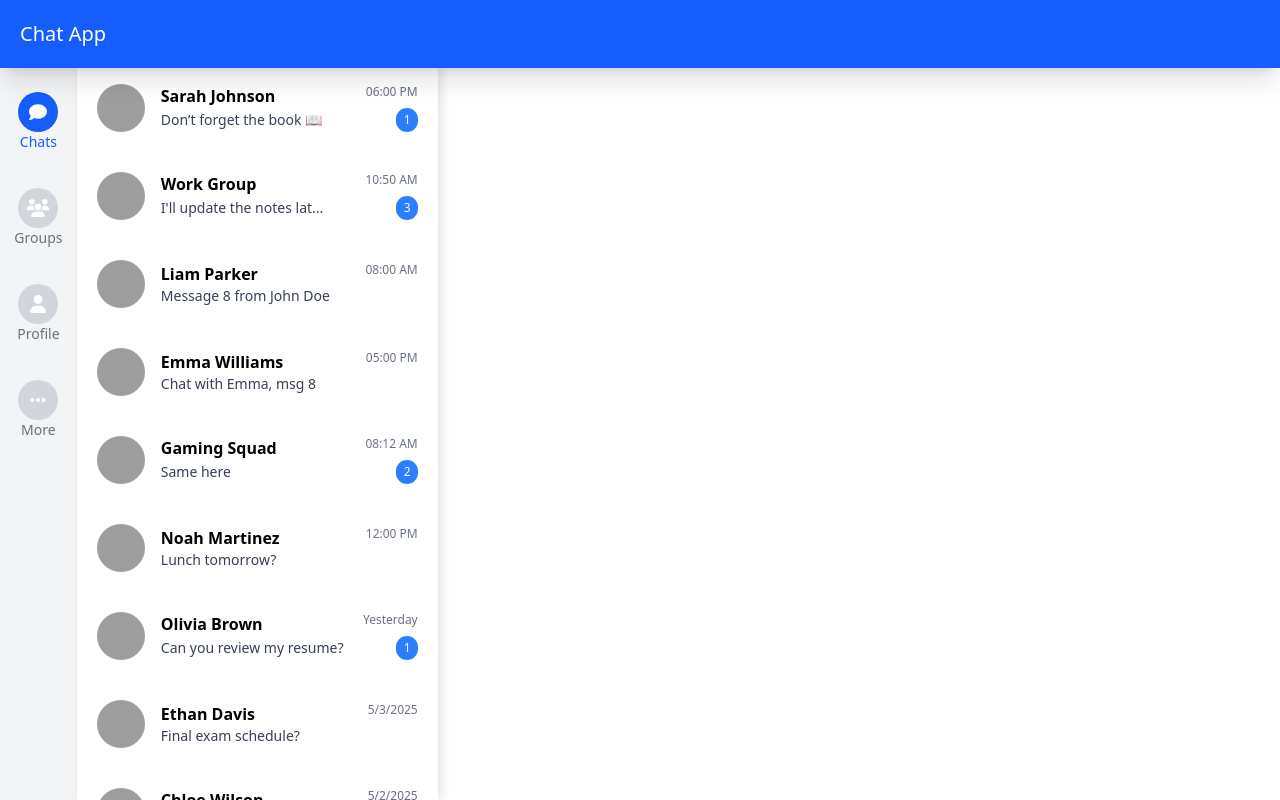
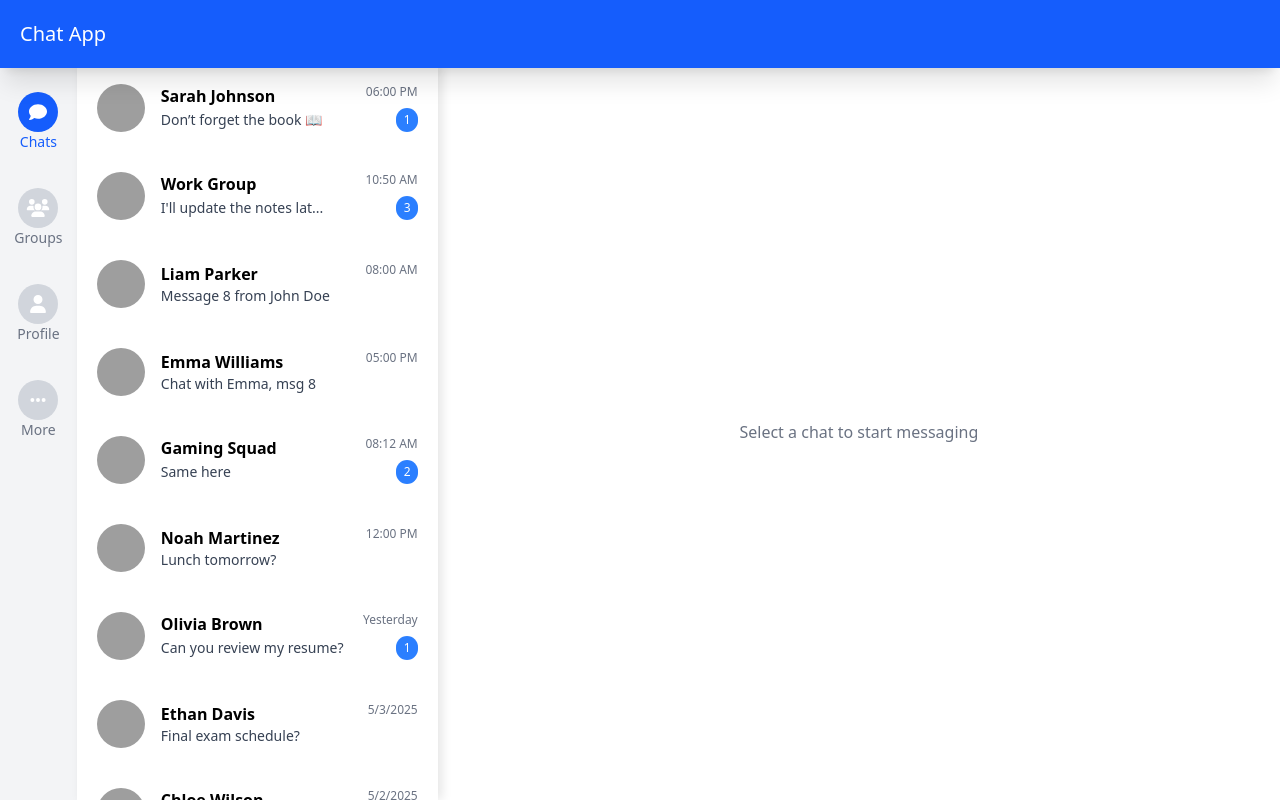
Before and after one commit to Catalin246/web-development-2, a Vue app in the folder client/: page /chats in a window 1280 px wide. Built offline with nearby package versions, Linux system fonts and the light colour scheme; grey boxes are pictures that could not be loaded; the HTML template or start-up script is replaced by a standard one.

Commit message:
Add a default message on the chats view.

```diff
--- a/client/src/views/ChatsView.vue
+++ b/client/src/views/ChatsView.vue
@@ -225,4 +225,12 @@ const calculatedChats = computed(() => {
     </div>
     <ChatWindow :chat="selectedChat" />
   </div>
+
+  <!-- Placeholder when no chat is selected (desktop only) -->
+  <div
+    v-else
+    class="hidden md:flex w-[70%] items-center justify-center text-gray-500 text-md"
+  >
+    Select a chat to start messaging
+  </div>
 </template>
--- a/client/src/views/GroupsView.vue
+++ b/client/src/views/GroupsView.vue
@@ -211,4 +211,12 @@ const calculatedChats = computed(() =>
     </div>
     <ChatWindow :chat="selectedChat" />
   </div>
+
+  <!-- Placeholder when no chat is selected (desktop only) -->
+  <div
+    v-else
+    class="hidden md:flex w-[70%] items-center justify-center text-gray-500 text-md"
+  >
+    Select a chat to start messaging
+  </div>
 </template>
```
